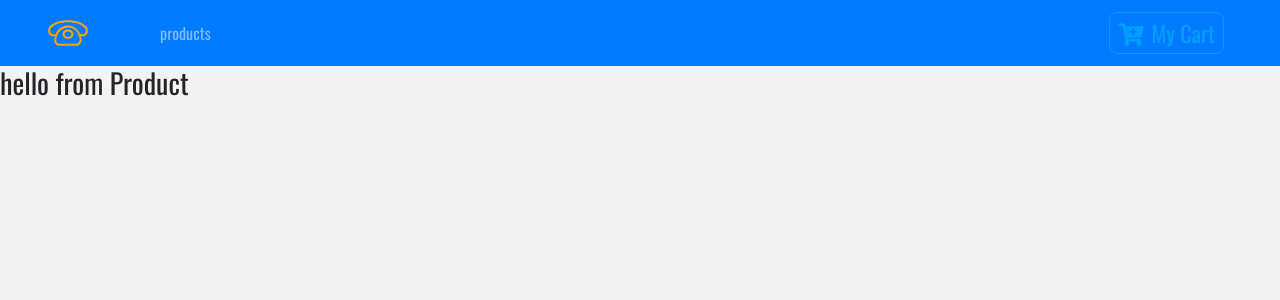
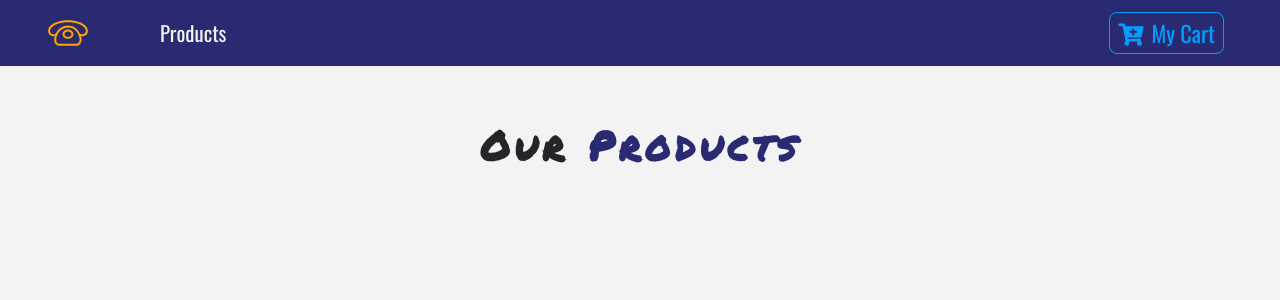
Before and after one commit to GuilhermeBorges3Ddev/PhoneE-Commerce, a React (Create React App) app in the folder store-recording/: page / in a window 1280 px wide. Shown: the top 300 px of the page. Built offline with nearby package versions, Linux system fonts and the light colour scheme.

Commit message:
Title component created and inserted under the Navbar, we imported these in the ProductList component

```diff
--- a/store-recording/src/components/Navbar.js
+++ b/store-recording/src/components/Navbar.js
@@ -1,6 +1,9 @@
 import React, { Component } from 'react';
 import {Link} from 'react-router-dom';
 import logo from '../logo.svg';
+
+/* importing the React styled-components */
+import styled from "styled-components";
 
 /* importing the react-styled-components <ButtonContainer> */
 import { ButtonContainer } from './Button';
@@ -8,7 +11,7 @@
 export default class Navbar extends Component {
     render() {
         return(
-            <nav className="navbar navbar-expand-sm bg-primary navbar-dark px-sm-5">
+            <NavWrapper className="navbar navbar-expand-sm navbar-dark px-sm-5">
                 {/*
                     https://www.iconfinder.com/icons/1243689/call_phone_icon
                     Creative Commons (Attribution 3.0 Unported);
@@ -32,7 +35,16 @@
                         my cart
                     </ButtonContainer>
                 </Link>
-            </nav>
+            </NavWrapper>
         )
     }
 }
+
+const NavWrapper = styled.nav`
+    background: var(--mainBlue);
+    .nav-link{
+        color: var(--mainWhite) !important;
+        font-size: 1.3rem;
+        text-transform: capitalize !important;
+    }
+`;
--- a/store-recording/src/components/ProductList.js
+++ b/store-recording/src/components/ProductList.js
@@ -1,12 +1,24 @@
 import React, { Component } from 'react'
 import Product from "./Product";
+import Title from "./Title";
 
 export default class ProductList extends Component {
+    state={
+        products: []
+    };
     render() {
         return(
-            <div>
-                <Product />
-            </div>
+            <React.Fragment>
+                <div className="py-5">
+                    <div className="container">
+                    <Title name="our" title="products" />
+                        <div className="row">
+
+                        </div>
+                    </div>
+                </div>
+            </React.Fragment>
+            // <Product />
         )
     }
 }
--- /dev/null
+++ b/store-recording/src/components/Title.js
@@ -0,0 +1,13 @@
+import React from 'react'
+
+export default function Title({name,title}) {
+  return (
+    <div className="row">
+        <div className="col-10 mx-auto my-2 text-center text-title">
+            <h1 className="text-capitalize font-weight-bold">
+                {name} <strong className="text-blue"> {title} </strong>
+            </h1>
+        </div>
+    </div>
+  )
+}
```
